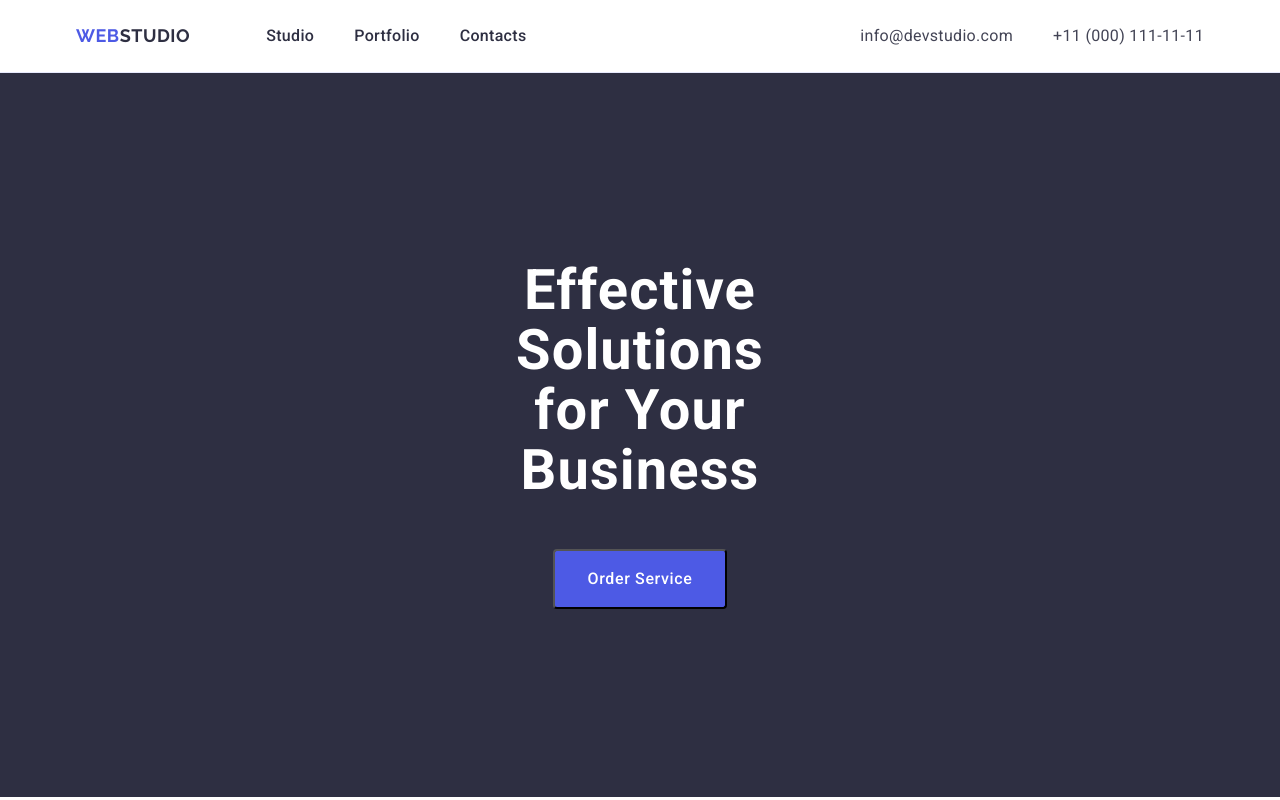
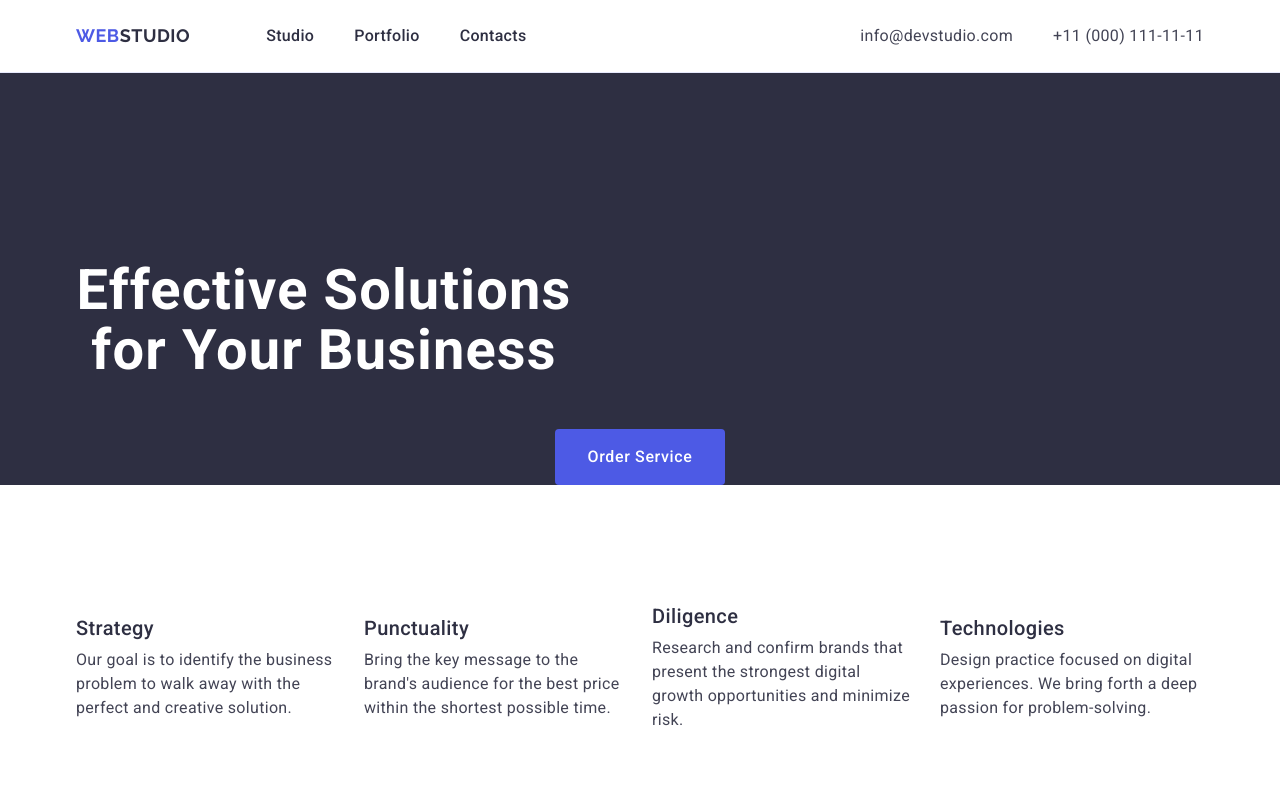
Before and after one commit to lina-parashchenko/goit-markup-hw-03, a plain HTML site: page index.html in a window 1280 px wide. Shown: the top 800 px of the page. Drawn offline with nearby package versions, Linux system fonts and the light colour scheme.

Commit message:
section-hero

```diff
--- a/css/styles.css
+++ b/css/styles.css
@@ -123,7 +123,6 @@ color: #434455;
   display: block;
   align-items: center;
   background: #2e2f42;
-  padding-bottom: 188px;
 }
 
 .page-title{
@@ -135,8 +134,9 @@ color: #434455;
   color: #fff;
   padding-left: 472px;
   padding-right: 472px;
-  padding-top: 188px;
+  padding: 188px 0 188px;
   padding-bottom: 48px;
+  max-width: 496px;
   }
 
   .button-service{
@@ -149,9 +149,10 @@ color: #434455;
     border-radius: 4px;
     padding: 16px 32px;
     min-width: 169px;
-    min-height: 56px;
+    height: 56px;
     display: block;
     margin: 0 auto;
+    border: none;
   }
 
  .button-service:hover,
--- a/index.html
+++ b/index.html
@@ -57,7 +57,7 @@
 
     <main>
       <section class="main-page">
-        <div class="container-hero">
+        <div class="container container-hero">
           <h1 class="page-title">Effective Solutions for Your Business</h1>
           <button type="button" class="button-service">Order Service</button>
         </div>
```
